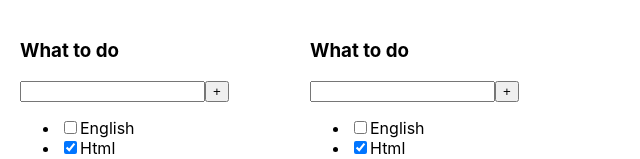
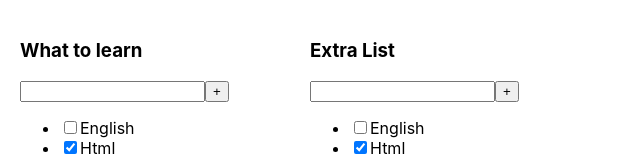
Before and after one commit to Alonasa/todoFinal, a React (Create React App) app: page / in a window 1280 px wide. Shown: the top 159 px of the page, without its empty margins (0-640 px from the left). Built offline with nearby package versions, Linux system fonts and the light colour scheme.

Commit message:
added missed todolist title

```diff
--- a/src/App.tsx
+++ b/src/App.tsx
@@ -12,8 +12,8 @@ const todos = [
 function App() {
   return (
     <div className="App">
-      <TodoList tasks={todos}/>
-      <TodoList tasks={todos}/>
+      <TodoList title={"What to learn"} tasks={todos}/>
+      <TodoList title={"Extra List"} tasks={todos}/>
     </div>
   );
 }
--- a/src/TodoList.tsx
+++ b/src/TodoList.tsx
@@ -1,6 +1,7 @@
 import React from 'react';
 
 type propsType = {
+  title: string
   tasks: Array<taskType>
 }
 
@@ -13,7 +14,7 @@ type taskType = {
 export const TodoList = (props: propsType) => {
   return (
 	<div className={'todo'}>
-	  <h3>What to do</h3>
+	  <h3>{props.title}</h3>
 	  <input type="text"/>
 	  <button>+</button>
 	  <ul>
```
